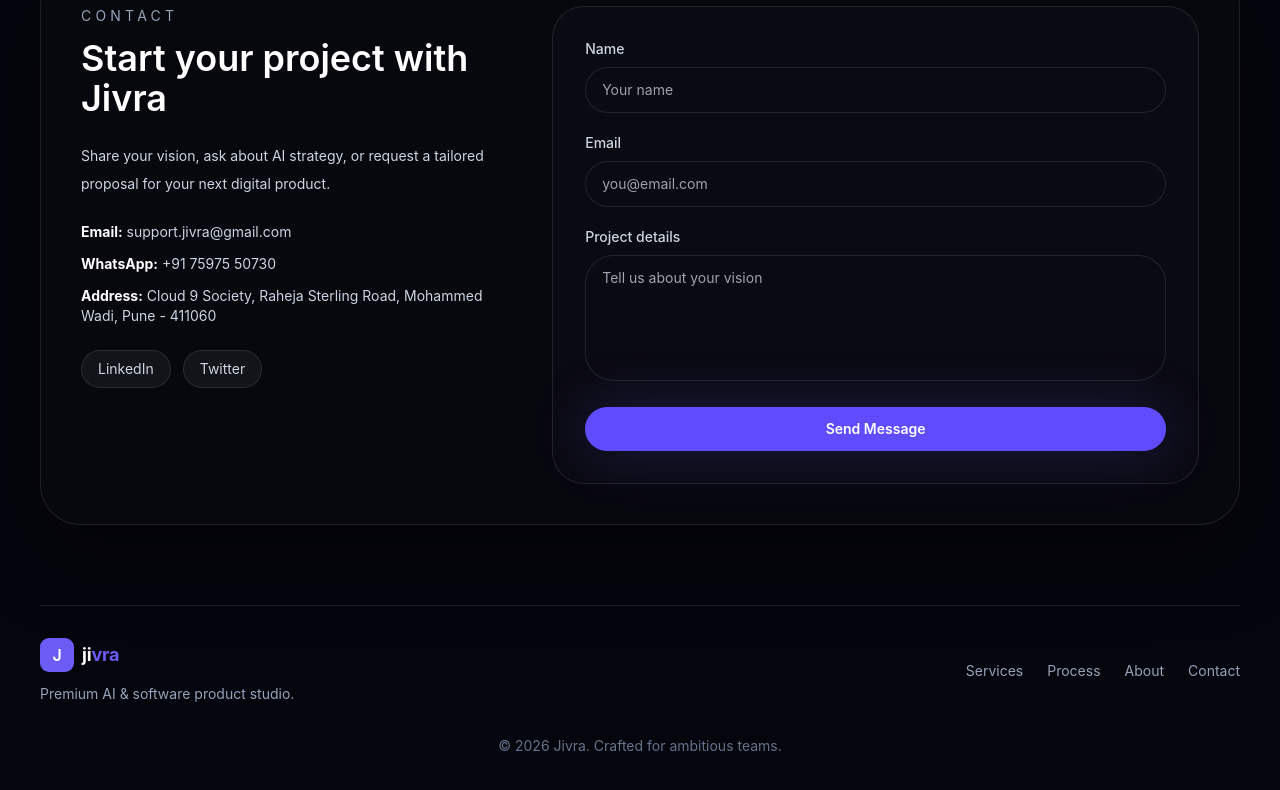
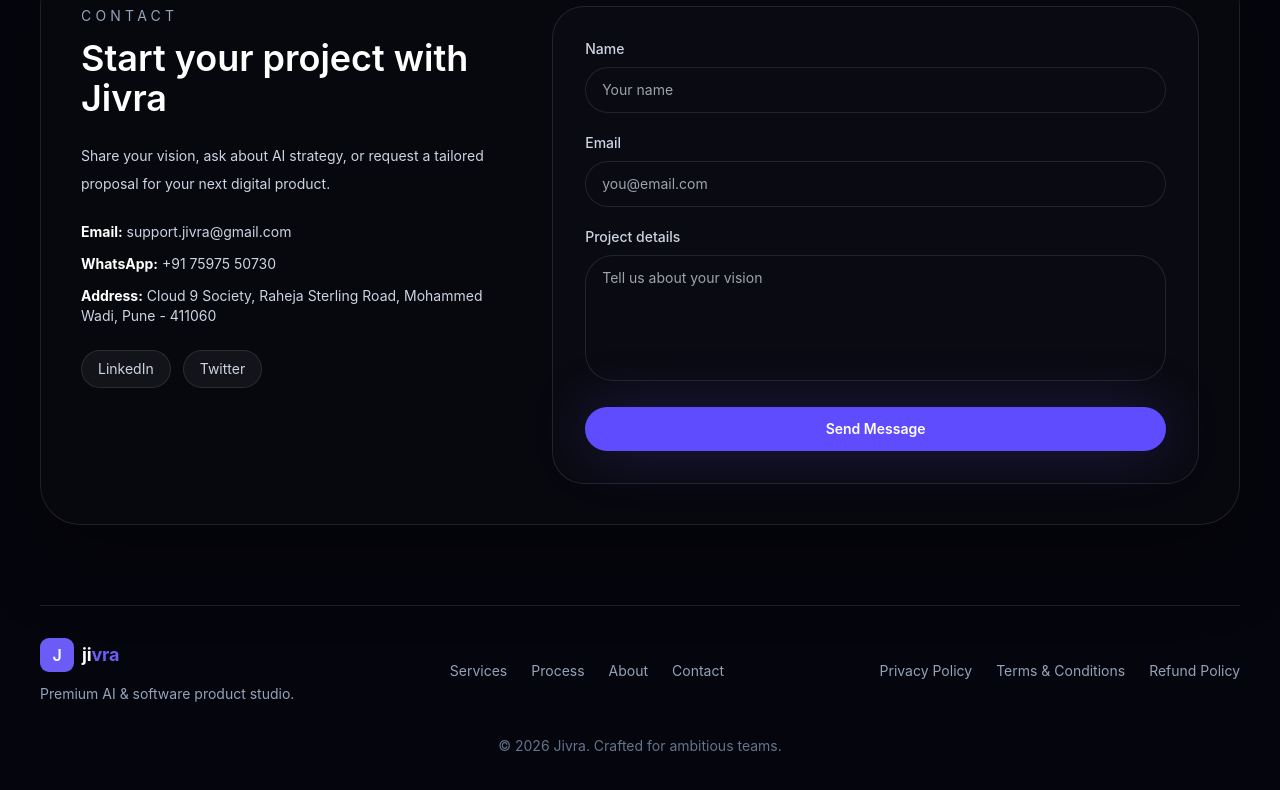
Before and after one commit to jivra-sys/Jivra, a Next.js app: page / in a window 1280 px wide. Shown: the part 3918-4708 px from the top of the page. Built offline with nearby package versions, Linux system fonts and the light colour scheme.

Commit message:
Add policy links in footer

```diff
--- a/app/page.tsx
+++ b/app/page.tsx
@@ -411,6 +411,11 @@ export default function Home() {
               <a href="#about" className="transition hover:text-white">About</a>
               <a href="#contact" className="transition hover:text-white">Contact</a>
             </div>
+            <div className="flex flex-wrap gap-4 sm:gap-6 text-slate-400 mt-4 sm:mt-0">
+              <a href="/privacy-policy" className="transition hover:text-white">Privacy Policy</a>
+              <a href="/terms-and-conditions" className="transition hover:text-white">Terms & Conditions</a>
+              <a href="/refund-policy" className="transition hover:text-white">Refund Policy</a>
+            </div>
           </div>
           <p className="mt-6 sm:mt-8 text-center text-slate-500 text-xs sm:text-sm">© 2026 Jivra. Crafted for ambitious teams.</p>
         </footer>
```
